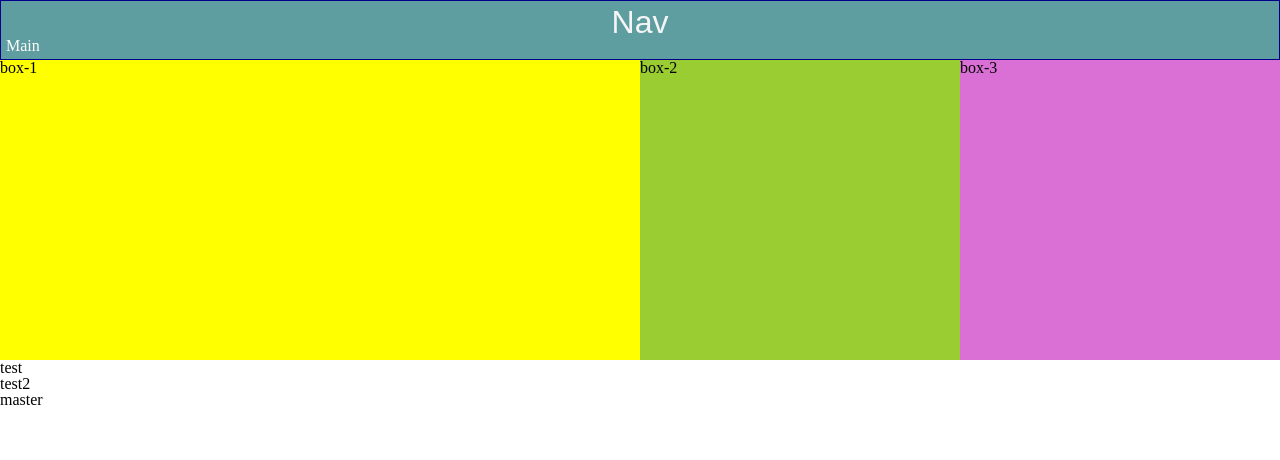
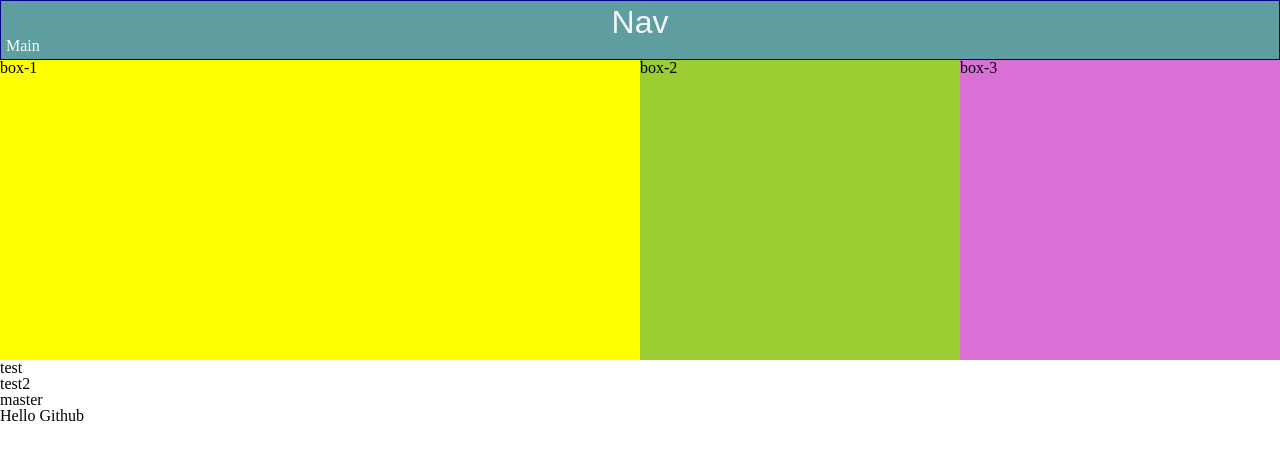
Before and after one commit to eimamura/landing-page, a React app: page / in a window 1280 px wide. Shown: the top 460 px of the page. Built offline with nearby package versions, Linux system fonts and the light colour scheme.

Commit message:
hello github

```diff
--- a/src/App.js
+++ b/src/App.js
@@ -11,6 +11,7 @@ class App extends Component {
         <div id="test">test</div>
         <div id="test">test2</div>
         <div id="deadmaster">master</div>
+        <h1>Hello Github</h1>
       </div>
     );
   }
```
Also changed, not shown: package.json (line endings or trailing spaces).
